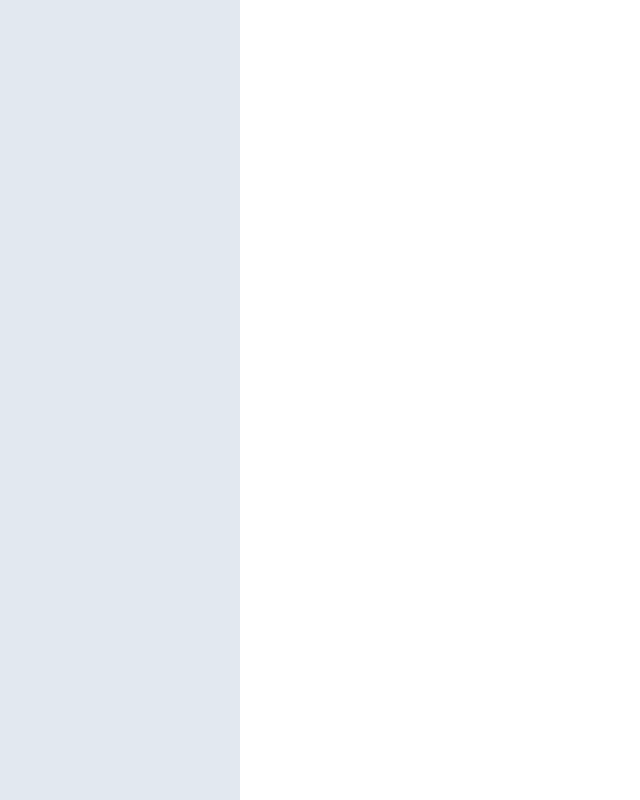
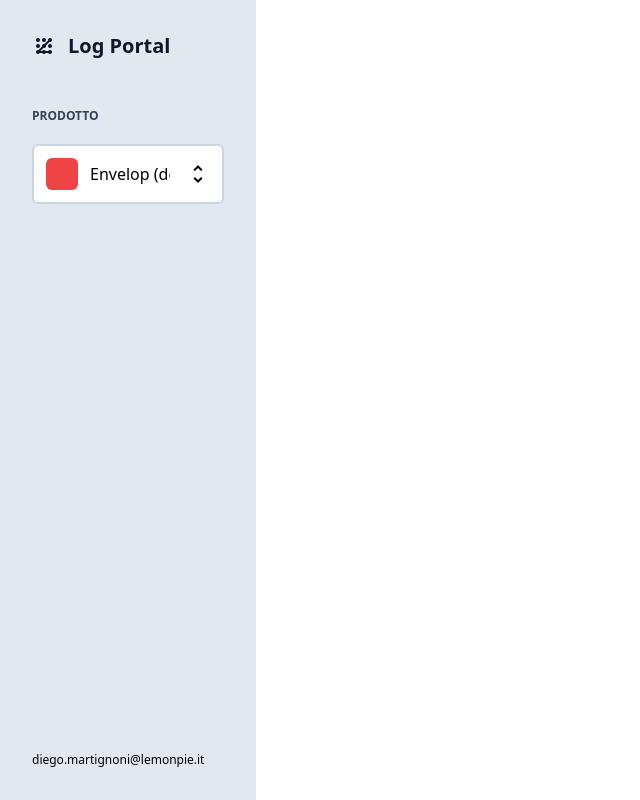
Before and after one commit to diemrt/log-potal-rts, a React (Create React App) app: page / in a window 1280 px wide. Shown: the whole page, without its empty margins (0-640 px from the left). Built offline with nearby package versions, Linux system fonts and the light colour scheme.

Commit message:
adding basic sidebar

```diff
--- a/public/index.html
+++ b/public/index.html
@@ -4,6 +4,7 @@
     <meta charset="utf-8" />
     <link rel="icon" href="%PUBLIC_URL%/favicon.ico" />
     <meta name="viewport" content="width=device-width, initial-scale=1" />
+    <link rel="stylesheet" href="https://fonts.googleapis.com/css2?family=Material+Symbols+Outlined:opsz,wght,FILL,GRAD@24,400,0,0" />
     <meta name="theme-color" content="#000000" />
     <meta
       name="description"
--- a/src/App.tsx
+++ b/src/App.tsx
@@ -1,11 +1,13 @@
-import React from 'react';
-import Sidebar from './components/Sidebar.Component/Sidebar.Component';
+import React, { useState } from 'react';
+import Sidebar from './components/Sidebar.Components/Sidebar.Component';
 
 function App() {
+  let [resultGETAllProducts, setResultGETAllProducts] = useState();
+  let [resultGETUser, setResultGETUser] = useState();
 
   return (
     <div className='flex flex-row'>
-      <Sidebar />
+      <Sidebar products={resultGETAllProducts} user={resultGETUser} />
     </div>
   );
 }
--- /dev/null
+++ b/src/components/Form.Components/SelectInput.Component.tsx
@@ -0,0 +1,28 @@
+import { useState } from "react";
+
+export default function SelectInput() {
+    let [show, setShow] = useState(false);
+    let showOn = () => setShow(true);
+    let showOff = () => setShow(false);
+
+    return (
+        <div className="flex flex-col gap-1">
+                <button className="w-full flex flex-row justify-between items-center p-3 bg-white border-2 border-slate-300 rounded-md hover:border-indigo-500" onClick={showOn} onBlur={showOff}>
+                    <div className="flex flex-row items-center gap-3">
+                        <div className="h-8 w-8 rounded-md bg-red-500"></div>
+                        <span className="whitespace-nowrap overflow-hidden w-20">Envelop (dev)</span>
+                    </div>
+                    <span className="material-symbols-outlined">unfold_more</span>
+                </button>
+                {show ? (
+                    <div id="select-items-wrapper" className="absolute top-52 flex flex-col gap-3 p-3 min-w-fit text-xs rounded-md bg-white border-2 border-slate-300">
+                        <button className="flex flex-row items-center gap-3 hover:text-indigo-500">
+                            <div className="h-6 w-6 rounded-md bg-indigo-500"></div>
+                            <span className="whitespace-nowrap">Envelop (Prod)</span>
+                        </button>
+                    </div>
+                ) : (<div></div>)}
+
+            </div>
+    );
+}
--- a/src/components/Sidebar.Component/Sidebar.Component.tsx
+++ /dev/null
@@ -1,8 +0,0 @@
-import { SidebarProps } from "../types/ComponentsProps.Type";
-
-export default function Sidebar(props: SidebarProps | {}){
-
-    return (
-        <div className="fixed p-8 bg-slate-200 h-screen w-60"></div>
-    );
-}
--- /dev/null
+++ b/src/components/Sidebar.Components/Sidebar.Component.tsx
@@ -0,0 +1,12 @@
+import { SidebarProps } from "../types/ComponentsProps.Type";
+import SidebarFooter from "./SidebarFooter.Component";
+import SidebarHeader from "./SidebarHeader.Component";
+
+export default function Sidebar(props: SidebarProps){
+    return (
+        <div className="flex flex-col justify-between p-8 bg-slate-200 h-screen w-64">
+            <SidebarHeader products={props.products} />
+            <SidebarFooter />
+        </div>
+    );
+}
--- /dev/null
+++ b/src/components/Sidebar.Components/SidebarFooter.Component.tsx
@@ -0,0 +1,8 @@
+export default function SidebarFooter() {
+
+    return (
+        <div className="flex flex-col gap-3">
+            <span className="text-xs">diego.martignoni@lemonpie.it</span>
+        </div>
+    );
+}
--- /dev/null
+++ b/src/components/Sidebar.Components/SidebarHeader.Component.tsx
@@ -0,0 +1,15 @@
+import { SidebarHeaderProps } from "../types/ComponentsProps.Type";
+import SidebarProductSelect from "./SidebarProductSelect.Component";
+
+export default function SidebarHeader(props: SidebarHeaderProps){
+
+    return (
+        <div className="flex flex-col gap-12">
+            <div className="flex flex-row gap-3 items-center text-slate-900">
+                <span className="material-symbols-outlined">pattern</span>
+                <span className="text-xl font-bold">Log Portal</span>
+            </div>
+            <SidebarProductSelect />
+        </div>
+    );
+}
--- /dev/null
+++ b/src/components/Sidebar.Components/SidebarProductSelect.Component.tsx
@@ -0,0 +1,11 @@
+import SelectInput from "../Form.Components/SelectInput.Component";
+
+export default function SidebarProductSelect(){
+
+    return (
+        <div className="flex flex-col gap-5">
+            <label className="text-slate-700 text-xs font-bold">PRODOTTO</label>
+            <SelectInput />
+        </div>
+    )
+}
```
Also changed, not shown: src/components/types/ComponentsProps.Type.ts (+7 -4 lines).
